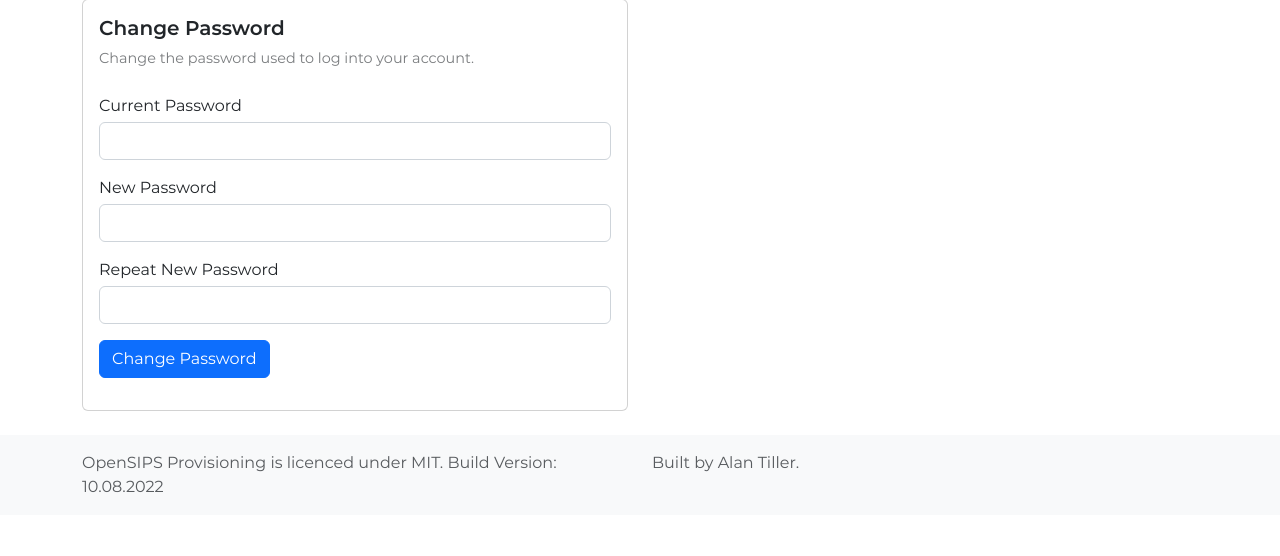
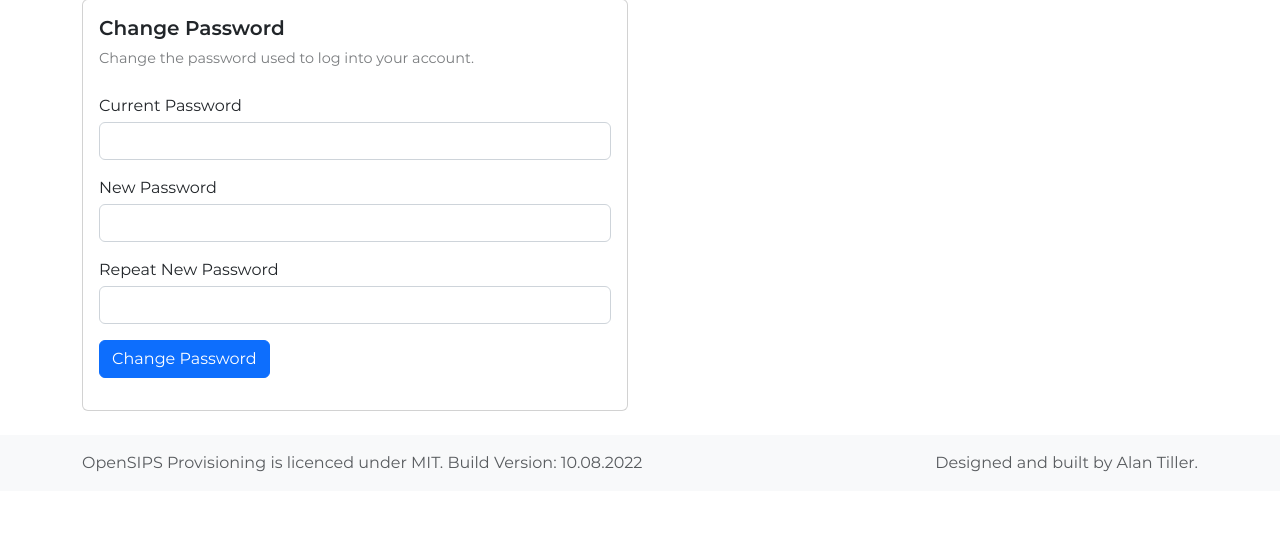
Before and after one commit to alantiller/opensips-provisioning, a PHP site: template views/App/Account.php in a window 1280 px wide. Shown: the part 25-581 px from the top of the page. Run offline with PHP 8.4, Linux system fonts and the light colour scheme; the template is opened without the code that fills it, so the values that code supplies are empty.

Commit message:
Fixed text alignment

```diff
--- a/views/Components/footer.php
+++ b/views/Components/footer.php
@@ -1,11 +1,11 @@
 <footer class="footer mt-auto py-3 bg-light">
     <div class="container">
         <div class="row">
-            <div class="col-md-6">
-                <span class="text-muted">OpenSIPS Provisioning is licenced under MIT. Build Version: 10.08.2022</span>
+            <div class="col-md-8">
+                <span class="text-muted d-block">OpenSIPS Provisioning is licenced under MIT. Build Version: 10.08.2022</span>
             </div>
-            <div class="col-md-6">
-                <span class="text-muted">Built by Alan Tiller.</span>
+            <div class="col-md-4">
+                <span class="text-muted d-block text-end">Designed and built by Alan Tiller.</span>
             </div>
         </div>
     </div>
```
